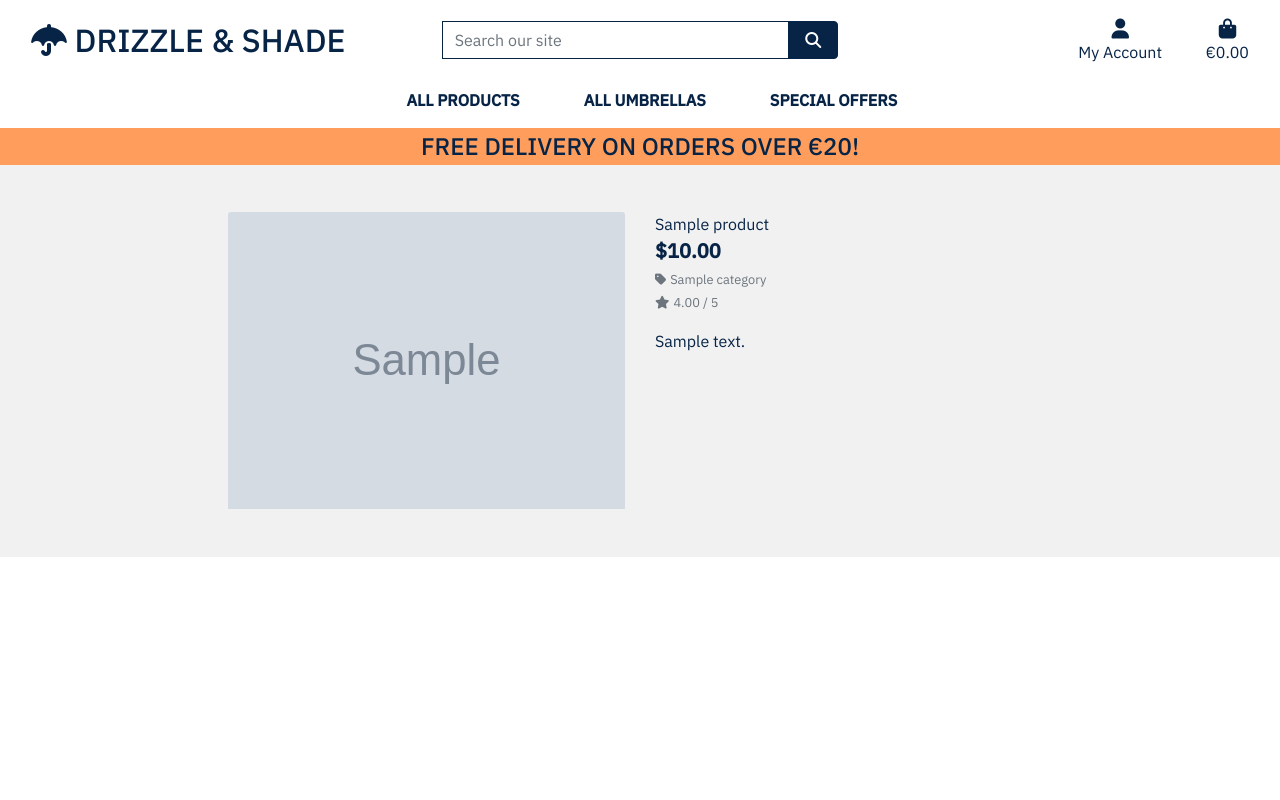
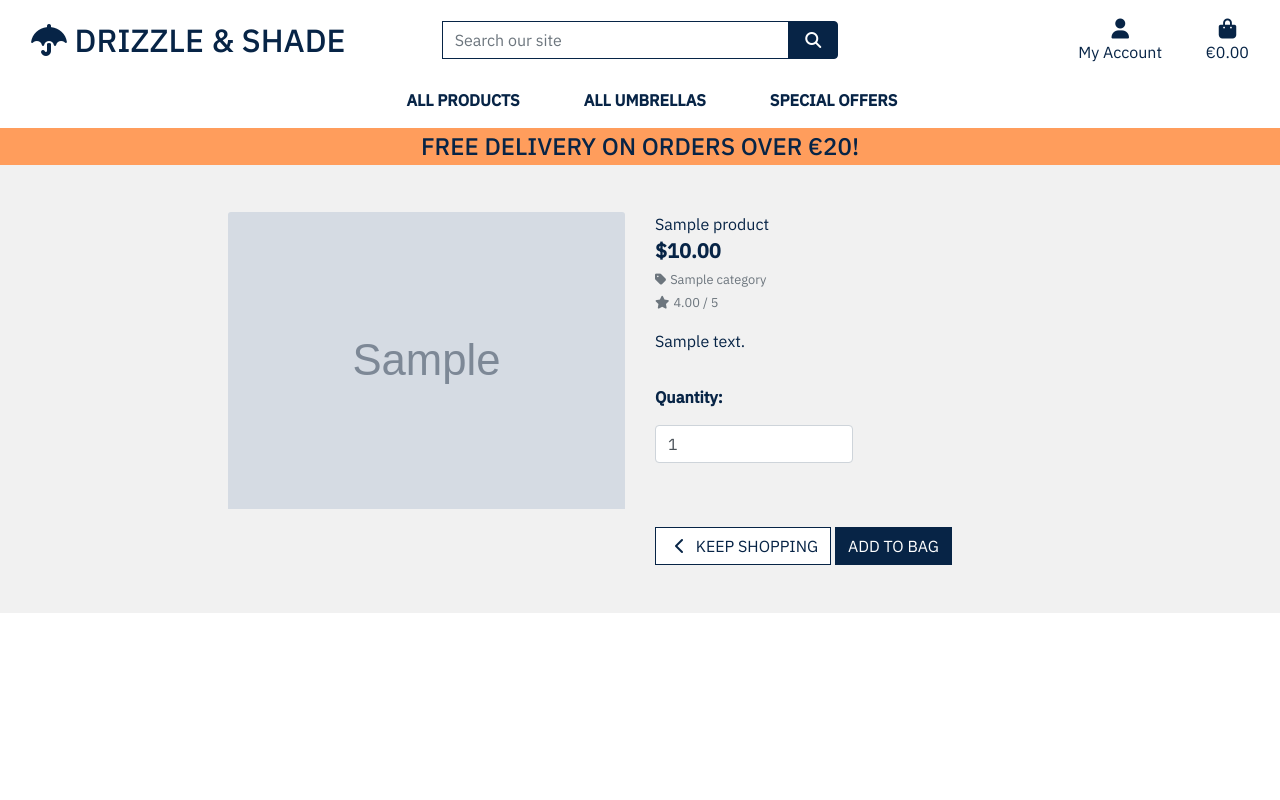
Before and after one commit to michelleconville/drizzle-and-shade, a Django app: page /products/1 in a window 1280 px wide. Run offline with Django 3.2, Linux system fonts and the light colour scheme; tables that the repository leaves empty hold one stand-in row (values such as "Sample post"); grey boxes marked "Sample" are stand-in pictures; some libraries are stand-ins or nearby versions.

Commit message:
Added add to bag functionality to product detail page

```diff
--- a/bag/urls.py
+++ b/bag/urls.py
@@ -2,5 +2,6 @@ from django.urls import path
 from . import views
 
 urlpatterns = [
-    path('', views.view_bag, name='view_bag')
+    path('', views.view_bag, name='view_bag'),
+    path('add/<item_id>/', views.add_to_bag, name='add_to_bag'),
 ]
--- a/products/templates/products/product_detail.html
+++ b/products/templates/products/product_detail.html
@@ -43,6 +43,30 @@
                         <small class="text-muted">No Rating</small>
                     {% endif %}
                     <p class="mt-3">{{ product.description }}</p>
+                    <form class="form" action="{% url 'add_to_bag' product.id %}" method="POST">
+                        {% csrf_token %}
+                        <div class="form-row">
+                            <div class="col-12">
+                                <p class="mt-3"><strong>Quantity:</strong></p>
+                                <div class="form-group w-50">
+                                    <div class="input-group">
+                                        <input class="form-control qty_input" type="number" name="quantity" value="1" min="1" max="99" data-item_id="{{ product.id }}" id="id_qty_{{ product.id }}">
+                                    </div>
+                                </div>
+                            </div>
+
+                            <div class="col-12">
+                                <a href="{% url 'products' %}" class="btn btn-outline-blue rounded-0 mt-5">
+                                    <span class="icon">
+                                        <i class="fas fa-chevron-left"></i>
+                                    </span>
+                                    <span class="text-uppercase">Keep Shopping</span>
+                                </a>
+                                <input type="submit" class="btn btn-blue rounded-0 text-uppercase mt-5" value="Add to Bag">
+                            </div>
+                            <input type="hidden" name="redirect_url" value="{{ request.path }}">
+                        </div>
+                    </form>
                 </div>
             </div>
         </div>
--- a/static/css/base.css
+++ b/static/css/base.css
@@ -50,6 +50,12 @@ body {
 .btn-blue {
     background: var(--main_blue);
     color: var(--white);
+}
+
+.btn-outline-blue {
+    background: var(--white);
+    color: var(--main_blue) !important;
+    border: 1px solid var(--main_blue);
 }
 
 hr {
```
Also changed, not shown: bag/views.py (+18 -1 lines).
